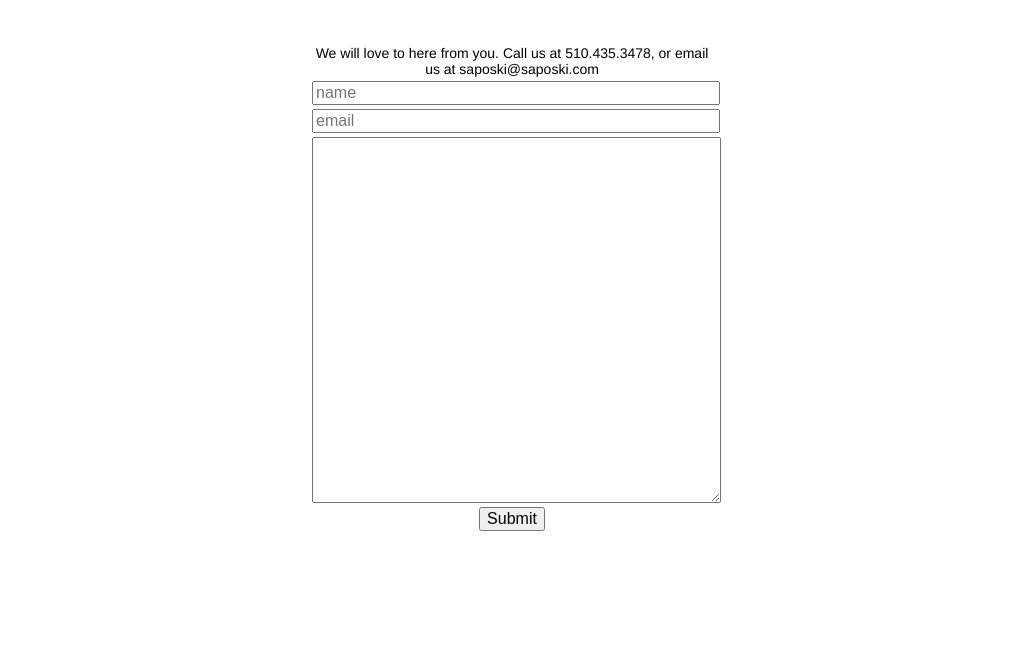
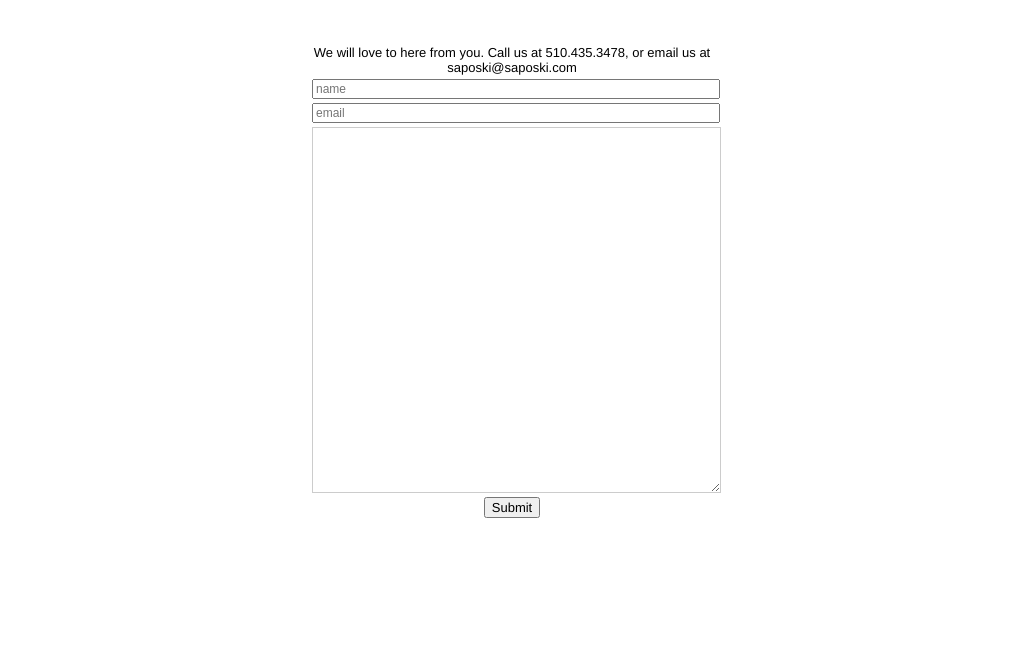
Before and after one commit to saposki/saposki5, a plain HTML site: page contact.html in a window 1280 px wide. Shown: the part 51-697 px from the top of the page, without its empty margins (128-1151 px from the left). Drawn offline with nearby package versions, Linux system fonts and the light colour scheme.

Commit message:
deleted more placeholders

```diff
--- a/contact.html
+++ b/contact.html
@@ -46,18 +46,17 @@
                     </div> <!-- end nav-->
                     </div> <!-- end nav_container div -->
                     </div><!-- end head_shoulder div -->
-<div class="fum">
                         <form class="contact" method="POST" action="/contact">
                             <!--<div class="contact-info">-->
                                 <p>We will love to here from you. Call us at 510.435.3478, or email us at saposki@saposki.com</p>
                             <!--</div>-->
-                        <div class="name">
-                            <input name="first_name" type="text" value="" size="40" placeholder="name"/><p>
+                        <div class="name-class">
+                            <input name="first_name" type="text" value="" size="40" placeholder="name"/>
                         </div>
-                        <div id="email">
-                            <input name="email_address" type="text" size="40" placeholder="email"/><p>
+                        <div class="email-class">
+                            <input name="email_address" type="text" size="40" placeholder="email"/>
                         </div>
-                        <div id="notes-container">
+                        <div class="notes-container">
                             <textarea class="notes-detail" autocomplete="off" rows="20"></textarea>
                         </div>
 
@@ -65,7 +64,6 @@
                             <input name="" type="submit" value="Submit">
                         </div>
                     </form>
-</div> <!--end fum-->
 <div class="footer">
     <div class="social">
             <ul>
--- a/css/main.css
+++ b/css/main.css
@@ -271,6 +271,14 @@ a {
     width: 100%;
     margin: 1% auto;
 }
+.contact input[type=submit]{
+    font-family:"Helvetica";
+    font-size:13px;
+    font-weight: 100;
+}
+.notes-detail{
+    border-color: #cccccc;
+}
 .notes-detail{
     position: relative;
     width: 100.7%;
@@ -279,8 +287,14 @@ a {
 .contact p{
     color:#000000;
     font-family:"Helvetica";
-    font-size:14px;
+    font-size:13px;
     font-weight: 100;
+}
+.name-class, .email-class{
+    font-family:"Helvetica";
+    font-weight: 200;
+    font-size:12px;
+
 }
 .mycontent{
     margin: 6% auto 20%;
```
Also changed, not shown: index.html (+1 -30 lines), lifestyle.html (+1 -1 lines), 5 other files.
